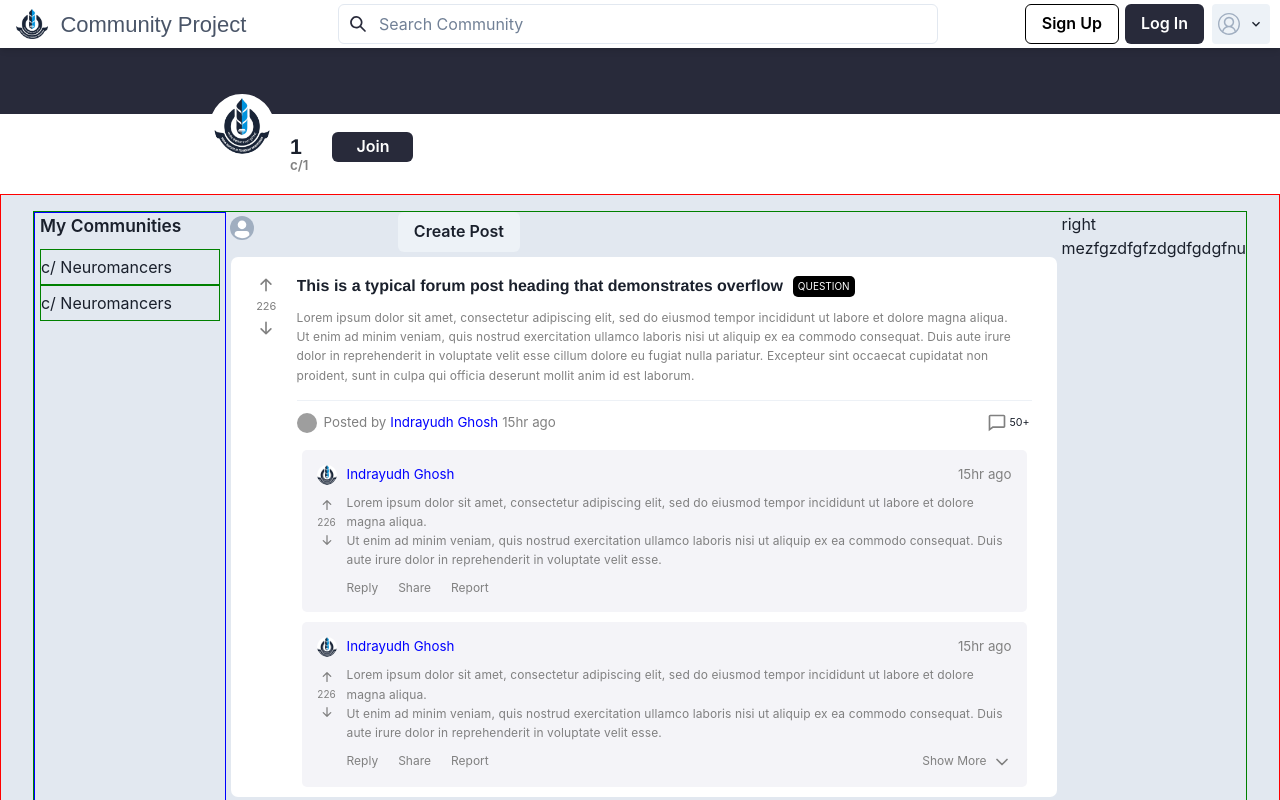
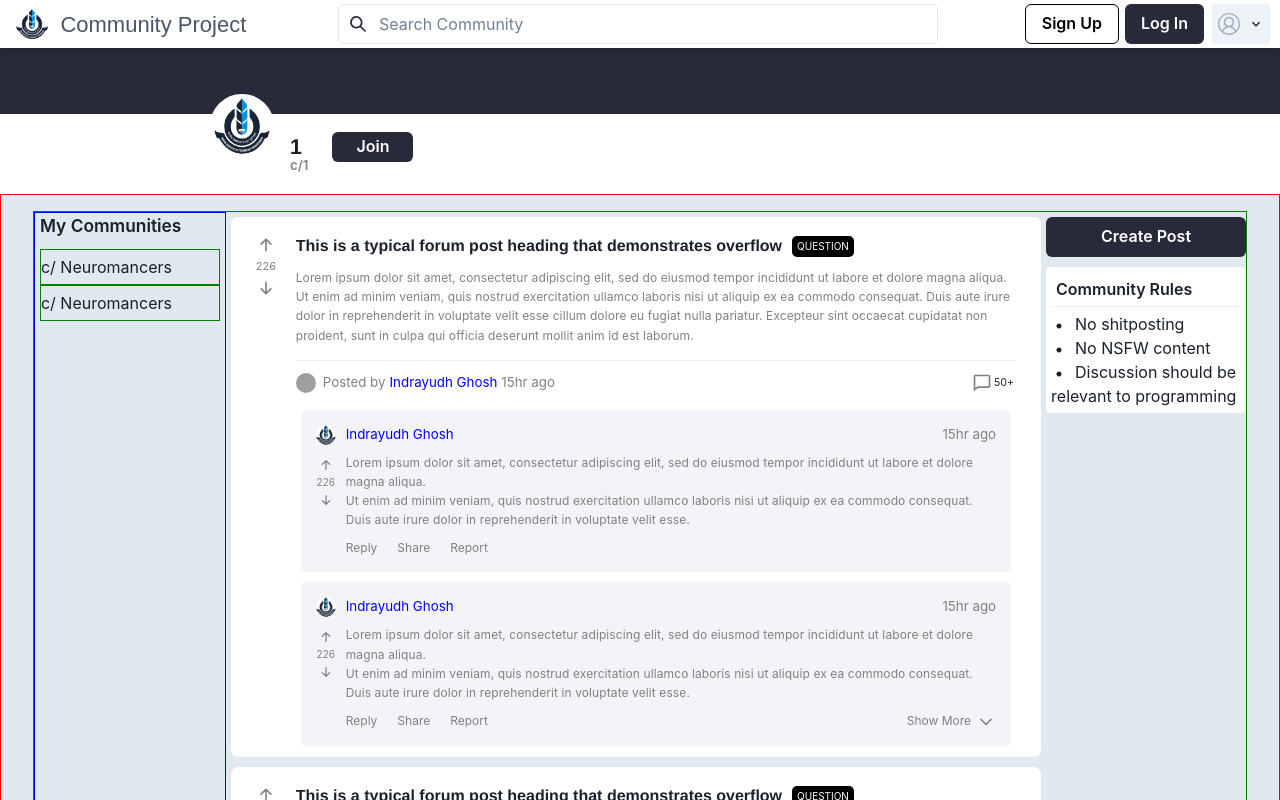
Before and after one commit to LightningItself/community-project-web, a React (Create React App) app: page /c/1 in a window 1280 px wide. Shown: the top 800 px of the page. Built offline with nearby package versions, Linux system fonts and the light colour scheme; no server answers; grey boxes are pictures that could not be loaded.

Commit message:
changed add post button position. added rules component

```diff
--- a/src/components/Community/CreatePost.tsx
+++ /dev/null
@@ -1,54 +0,0 @@
-import { Avatar, Box, Button, FormLabel, Grid, GridItem } from '@chakra-ui/react'
-import { Textarea } from '@chakra-ui/react'
-import React from 'react'
-import {
-    Modal,
-    ModalOverlay,
-    ModalContent,
-    ModalHeader,
-    ModalFooter,
-    ModalBody,
-    ModalCloseButton,useDisclosure
-  } from '@chakra-ui/react'
-import { useAsyncFn } from '../../hooks/useAsync'
-import { createPost } from '../../Services/Post'
-import { Post,postListState } from '../../atoms/postAtom'
-import { useRecoilState } from 'recoil'
-import { PostForm } from './PostForm'
-
-export const CreatePost = () => {
-    const [post, setPost] = useRecoilState<Post[]>(postListState);
-    const { isOpen, onOpen, onClose } = useDisclosure();
-    const {loading,error,execute: createPostFn}= useAsyncFn<Post>(createPost);
-
-    const onCreatePost = (description: string) => {
-      return createPostFn({description: description}).then((post)=>{
-        setPost((oldPost)=>[post,...oldPost]);
-      });
-    };
-
-  return (
-    <Box>
-        <Grid templateColumns="repeat(5, 1fr)" gap={6}>
-            <GridItem colSpan={1} m={1}>
-             <Avatar size="xs" name=""/>
-            </GridItem>
-            <GridItem colSpan={4} >
-              <Box border={1}>
-              <Button justifyContent="left" onClick={onOpen}>Create Post</Button>
-              </Box>
-            </GridItem>
-        </Grid>
-        <Modal isOpen={isOpen} onClose={onClose}>
-        <ModalOverlay />
-        <ModalContent>
-          <ModalHeader>Create a Post</ModalHeader>
-          <ModalCloseButton />
-          <ModalBody>
-           <PostForm loading={loading} error={error} onSubmit={onCreatePost}/>
-          </ModalBody>
-        </ModalContent>
-      </Modal>
-    </Box>
-  )
-}
--- /dev/null
+++ b/src/components/Community/RightMenu/CommunityRules.tsx
@@ -0,0 +1,41 @@
+import {
+  Box,
+  Divider,
+  Flex,
+  List,
+  ListIcon,
+  ListItem,
+  OrderedList,
+  Text,
+} from "@chakra-ui/react";
+import React from "react";
+import { RxDotFilled } from "react-icons/rx";
+
+const CommunityRules: React.FC = () => {
+  return (
+    <Flex pt="10px" flex="1">
+      <Box bgColor="white" flex="1" borderRadius="5px" p="5px">
+        <Text fontWeight="600" p="5px">
+          Community Rules
+        </Text>
+        <Divider />
+        <List pt="5px" flexDir="column">
+          <ListItem>
+            <ListIcon as={RxDotFilled} />
+            No shitposting
+          </ListItem>
+          <ListItem>
+            <ListIcon as={RxDotFilled} />
+            No NSFW content
+          </ListItem>
+          <ListItem>
+            <ListIcon as={RxDotFilled} />
+            Discussion should be relevant to programming
+          </ListItem>
+        </List>
+      </Box>
+    </Flex>
+  );
+};
+
+export default CommunityRules;
--- /dev/null
+++ b/src/components/Community/RightMenu/CreatePost.tsx
@@ -0,0 +1,60 @@
+import {
+  Avatar,
+  Flex,
+  Button,
+  FormLabel,
+  Grid,
+  GridItem,
+} from "@chakra-ui/react";
+import { Textarea } from "@chakra-ui/react";
+import React from "react";
+import {
+  Modal,
+  ModalOverlay,
+  ModalContent,
+  ModalHeader,
+  ModalFooter,
+  ModalBody,
+  ModalCloseButton,
+  useDisclosure,
+} from "@chakra-ui/react";
+import { useAsyncFn } from "../../../hooks/useAsync";
+import { createPost } from "../../../Services/Post";
+import { Post, postListState } from "../../../atoms/postAtom";
+import { useRecoilState } from "recoil";
+import { PostForm } from "../PostForm";
+
+export const CreatePost = () => {
+  const [post, setPost] = useRecoilState<Post[]>(postListState);
+  const { isOpen, onOpen, onClose } = useDisclosure();
+  const {
+    loading,
+    error,
+    execute: createPostFn,
+  } = useAsyncFn<Post>(createPost);
+
+  const onCreatePost = (description: string) => {
+    return createPostFn({ description: description }).then((post) => {
+      setPost((oldPost) => [post, ...oldPost]);
+    });
+  };
+
+  return (
+    <Flex>
+      <Button variant="solid" colorScheme="brand" w="200px" onClick={onOpen}>
+        Create Post
+      </Button>
+
+      <Modal isOpen={isOpen} onClose={onClose}>
+        <ModalOverlay />
+        <ModalContent>
+          <ModalHeader>Create a Post</ModalHeader>
+          <ModalCloseButton />
+          <ModalBody>
+            <PostForm loading={loading} error={error} onSubmit={onCreatePost} />
+          </ModalBody>
+        </ModalContent>
+      </Modal>
+    </Flex>
+  );
+};
--- /dev/null
+++ b/src/components/Community/RightMenu/RightMenu.tsx
@@ -0,0 +1,16 @@
+import { Flex } from "@chakra-ui/react";
+import React from "react";
+
+type RightMenuProps = {
+  children: Array<React.ReactNode>;
+};
+
+const RightMenu: React.FC<RightMenuProps> = ({ children }) => {
+  return (
+    <Flex pt="5px" flexDir="column">
+      {children}
+    </Flex>
+  );
+};
+
+export default RightMenu;
--- a/src/routes/Community/CommunityPage.tsx
+++ b/src/routes/Community/CommunityPage.tsx
@@ -5,9 +5,11 @@ import { LoaderFunction } from "react-router-dom";
 import PageContent from "../../components/Layout/PageContent";
 import { Flex } from "@chakra-ui/react";
 import Post from "../../components/Community/Post";
-import Menu from "../../components/Community/Menu/Menu";
-import MenuItem from "../../components/Community/Menu/MenuItem";
-import { CreatePost } from "../../components/Community/CreatePost";
+import Menu from "../../components/Community/LeftMenu/LeftMenu";
+import MenuItem from "../../components/Community/LeftMenu/MenuItem";
+import { CreatePost } from "../../components/Community/RightMenu/CreatePost";
+import RightMenu from "../../components/Community/RightMenu/RightMenu";
+import CommunityRules from "../../components/Community/RightMenu/CommunityRules";
 
 interface LoaderData {
   communityName: String;
@@ -32,7 +34,6 @@ const CommunityPage = () => {
           <MenuItem isActive={true} />
         </Menu>
         <Flex direction="column">
-          <CreatePost />
           <Post />
           <Post />
           <Post />
@@ -40,7 +41,10 @@ const CommunityPage = () => {
           <Post />
           <Post />
         </Flex>
-        <div>right mezfgzdfgfzdgdfgdgfnu</div>
+        <RightMenu>
+          <CreatePost />
+          <CommunityRules />
+        </RightMenu>
       </PageContent>
     </>
   );
```
Also changed, not shown: src/components/Community/LeftMenu/LeftMenu.tsx (renamed from src/components/Community/Menu/Menu.tsx), src/components/Community/LeftMenu/MenuItem.tsx (renamed from src/components/Community/Menu/MenuItem.tsx).
